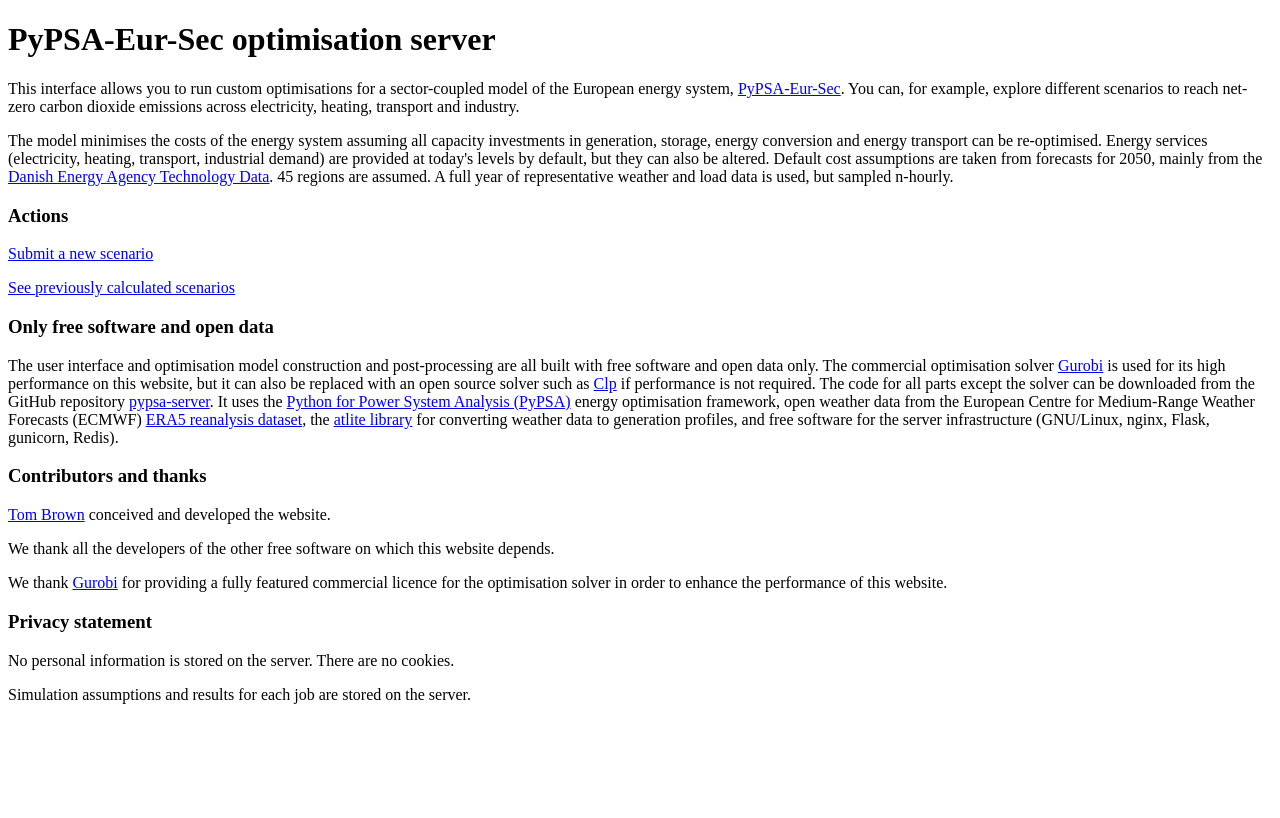
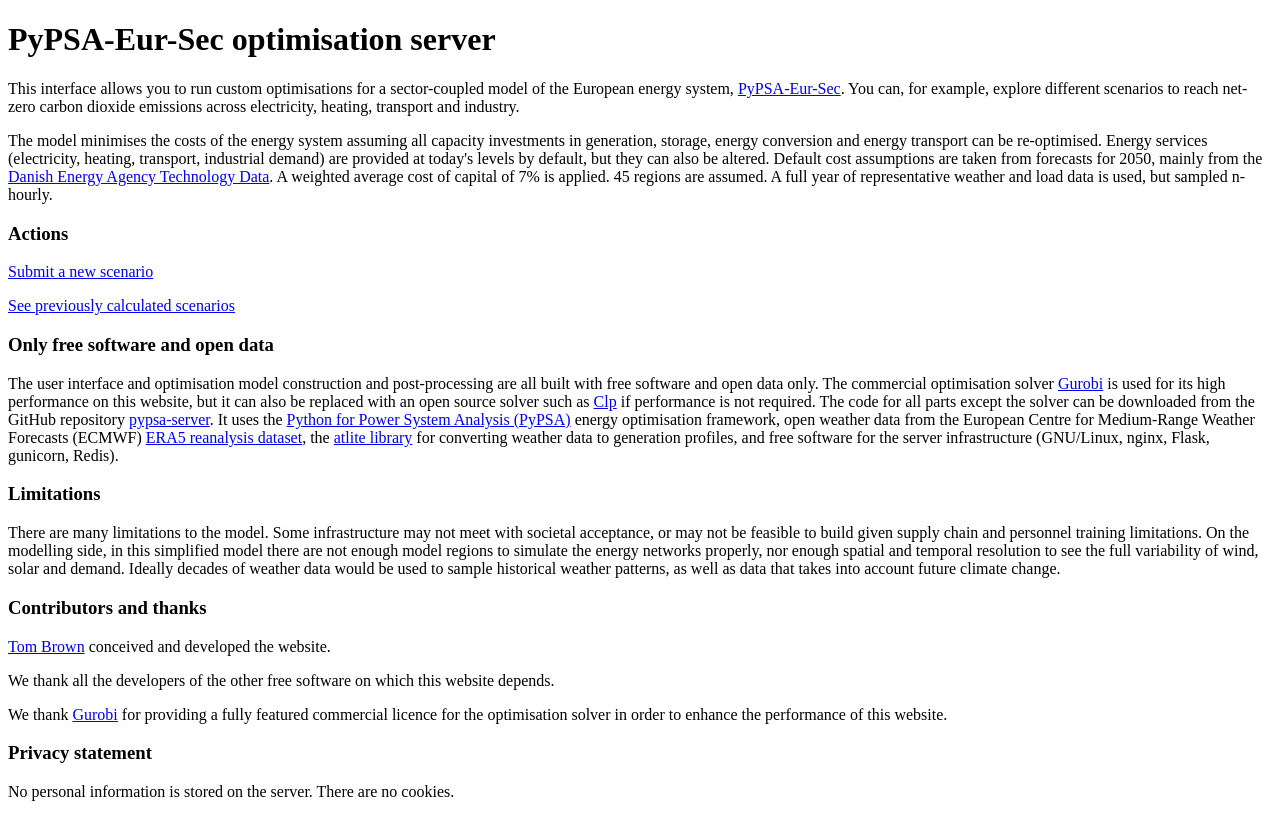
Before and after one commit to PyPSA/pypsa-server, a Flask app: page / in a window 1280 px wide. Shown: the top 818 px of the page. Before the commit the page ends 704 px from the top, so only its background shows below. Run offline with Flask 2, Linux system fonts and the light colour scheme.

Commit message:
Mention WACC and limitations

```diff
--- a/templates/index.html
+++ b/templates/index.html
@@ -11,7 +11,7 @@
     <h1>PyPSA-Eur-Sec optimisation server</h1>
     <p>This interface allows you to run custom optimisations for a sector-coupled model of the European energy system, <a href="https://github.com/PyPSA/pypsa-eur-sec">PyPSA-Eur-Sec</a>. You can, for example, explore different scenarios to reach net-zero carbon dioxide emissions across electricity, heating, transport and industry.</p>
 
-    <p>The model minimises the costs of the energy system assuming all capacity investments in generation, storage, energy conversion and energy transport can be re-optimised. Energy services (electricity, heating, transport, industrial demand) are provided at today's levels by default, but they can also be altered. Default cost assumptions are taken from forecasts for 2050, mainly from the <a href="https://ens.dk/en/our-services/projections-and-models/technology-data">Danish Energy Agency Technology Data</a>. 45 regions are assumed. A full year of representative weather and load data is used, but sampled n-hourly.</p>
+    <p>The model minimises the costs of the energy system assuming all capacity investments in generation, storage, energy conversion and energy transport can be re-optimised. Energy services (electricity, heating, transport, industrial demand) are provided at today's levels by default, but they can also be altered. Default cost assumptions are taken from forecasts for 2050, mainly from the <a href="https://ens.dk/en/our-services/projections-and-models/technology-data">Danish Energy Agency Technology Data</a>. A weighted average cost of capital of 7% is applied. 45 regions are assumed. A full year of representative weather and load data is used, but sampled n-hourly.</p>
 
     <h3>Actions</h3>
 
@@ -40,6 +40,8 @@
        and free software for the server infrastructure (GNU/Linux,
        nginx, Flask, gunicorn, Redis).</p>
 
+    <h3>Limitations</h3>
+    <p>There are many limitations to the model. Some infrastructure may not meet with societal acceptance, or may not be feasible to build given supply chain and personnel training limitations. On the modelling side, in this simplified model there are not enough model regions to simulate the energy networks properly, nor enough spatial and temporal resolution to see the full variability of wind, solar and demand. Ideally decades of weather data would be used to sample historical weather patterns, as well as data that takes into account future climate change.</p>
     <h3>Contributors and thanks</h3>
     <p><a href="https://nworbmot.org/">Tom Brown</a> conceived and developed the website.</p>
     <p>We thank all the developers of the other free software on which this website depends.</p>
--- a/templates/submit.html
+++ b/templates/submit.html
@@ -10,8 +10,8 @@
   <body>
     <h1>Submit a new scenario</h1>
     <p>Here you can customise settings for the model <a href="https://github.com/PyPSA/pypsa-eur-sec">PyPSA-Eur-Sec</a>, a sector-coupled model of the European energy system.  The model minimises the costs of the energy system assuming all capacity investments in generation, storage, energy conversion and energy transport can be re-optimised.
-      Energy services (electricity, heating, transport, industrial demand) are provided at today's levels by default, but they can also be altered. Default cost assumptions are taken from forecasts for 2050, mainly from the <a href="https://ens.dk/en/our-services/projections-and-models/technology-data">Danish Energy Agency Technology Data</a>. 45 regions are assumed. A full year of representative weather and load data is used, but sampled n-hourly.</p>
-    <p>193-hourly temporal resolution takes only around 1 minute to solve, but gives reasonable results. This model can only be run at up to 25-hourly resolution (25-hourly takes around 5 minutes to run). Higher resolutions are not offered here because of the computational burden. If you want to run at up to hourly resolution, download the full model and run it yourself, or contact us to discuss terms.</p>
+      Energy services (electricity, heating, transport, industrial demand) are provided at today's levels by default, but they can also be altered. Default cost assumptions are taken from forecasts for 2050, mainly from the <a href="https://ens.dk/en/our-services/projections-and-models/technology-data">Danish Energy Agency Technology Data</a>. A weighted average cost of capital of 7% is applied.  45 regions are assumed. A full year of representative weather and load data is used, but sampled n-hourly.</p>
+    <p>193-hourly temporal resolution takes only around 1 minute to solve, but gives reasonable results. This model can only be run at up to 25-hourly resolution (25-hourly takes around 10 minutes to run). Higher resolutions are not offered here because of the computational burden. If you want to run at up to hourly resolution, download the full model and run it yourself, or contact us to discuss terms.</p>
     <h3>Basic scenario settings</h3>
     <p>
       <input type="text" class="form-control" id="scenario_name" name="scenario_name" value="no name" size="16">
```
